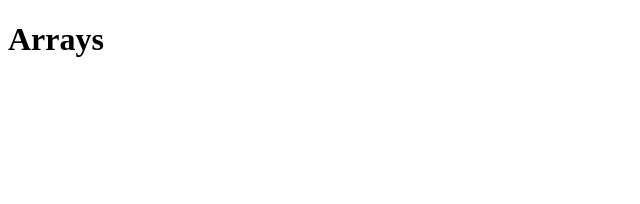
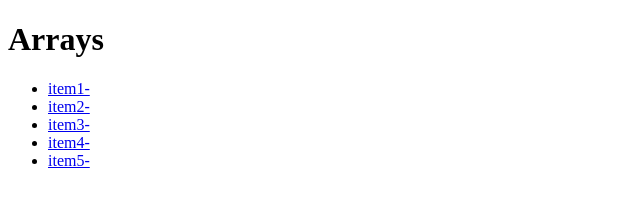
Before and after one commit to 1ESPG-2023/rm98297, a plain HTML site: page index.html in a window 1280 px wide. Shown: the whole page, without its empty margins (0-640 px from the left). Drawn offline with Linux system fonts and the light colour scheme.

Commit message:
exemplo de array + html collections

```diff
--- a/index.html
+++ b/index.html
@@ -10,5 +10,15 @@
 <body>
     <h1> Arrays</h1>
 
+    <div>
+        <ul>
+            <li><a href="#">item1-</a></li>
+            <li><a href="#">item2-</a></li>
+            <li><a href="#">item3-</a></li>
+            <li><a href="#">item4-</a></li>
+            <li><a href="#">item5-</a></li>
+        </ul>
+    </div>
+
 </body>
 </html>
--- a/js/zyb-5647.js
+++ b/js/zyb-5647.js
@@ -0,0 +1,24 @@
+// const liElement = document.getElementsByTagName("li");
+
+
+// for (let index = 0; index < liElement.length; index++) {
+//     console.log(liElement[index].textContent);
+
+// }
+//console.log(liElement.length)
+
+//declração arrays
+
+let nr1  = [1,2,3,4,5];
+let nr2 = [6,7,8,9,10];
+let nr3 = [nr1,nr2];
+
+console.log(`Array-1 ${nr1}`);
+console.log(`Array-2 ${nr2}`);
+console.log(`Array-3 ${nr3}`);
+
+// Listando um array! Técnica especial
+nr3.forEach((itemDoArray)=>{
+
+console.log(`Array-3 sendo listado ${itemDoArray}`);
+})
```
